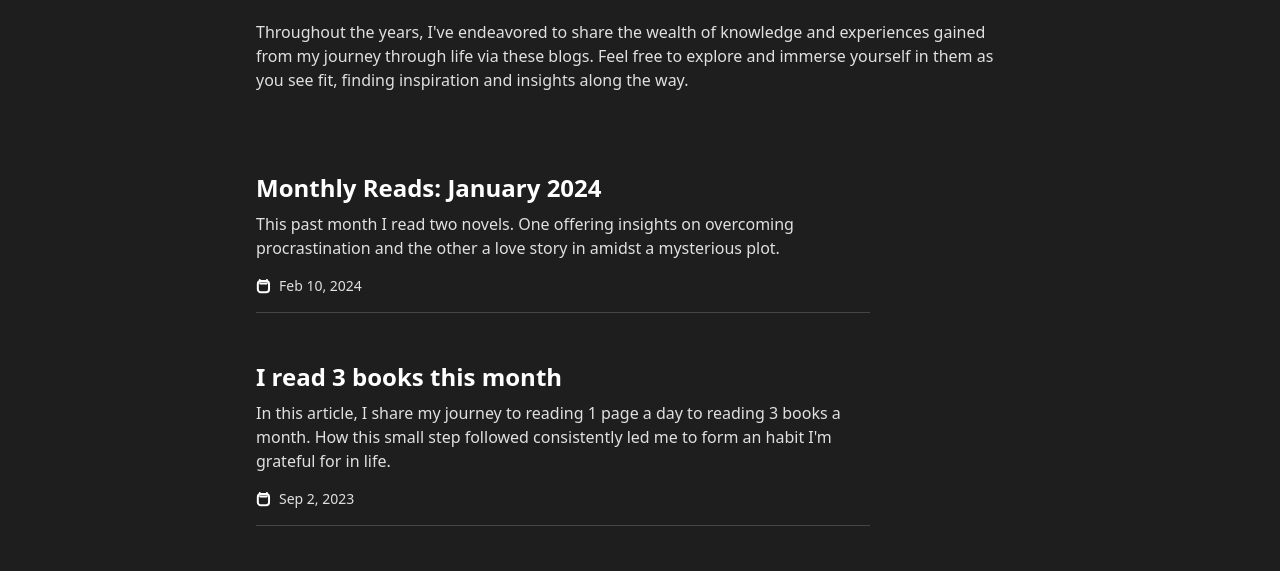
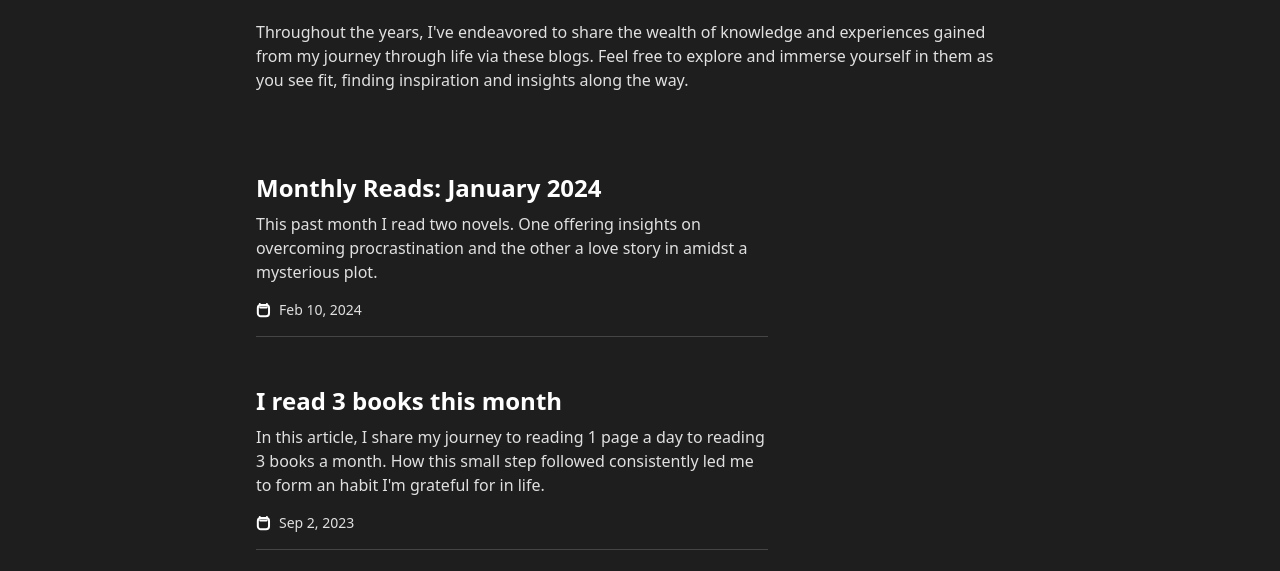
Before and after one commit to SanthoshRaju91/santhosh.raju, an Astro site: page /blogs in a window 1280 px wide. Shown: the part 184-755 px from the top of the page. Built offline with nearby package versions, Linux system fonts and the light colour scheme; Astro itself is replaced by a stand-in of ours.

Commit message:
fix: articles width
Fixing articles width in the blogs page

```diff
--- a/src/pages/blogs/[...page].astro
+++ b/src/pages/blogs/[...page].astro
@@ -49,7 +49,7 @@ const { page } = Astro.props as any;
                 Throughout the years, I've endeavored to share the wealth of knowledge and experiences gained from my journey through life via these blogs. Feel free to explore and immerse yourself in them as you see fit, finding inspiration and insights along the way.
             </p>
         </div>
-        <div class="flex flex-col gap-8 w-[80%]">
+        <div class="md:w-8/12 flex flex-col gap-8">
             {page.data.map((post) => (
                 <Article
                     title={post.frontmatter.title}
```
